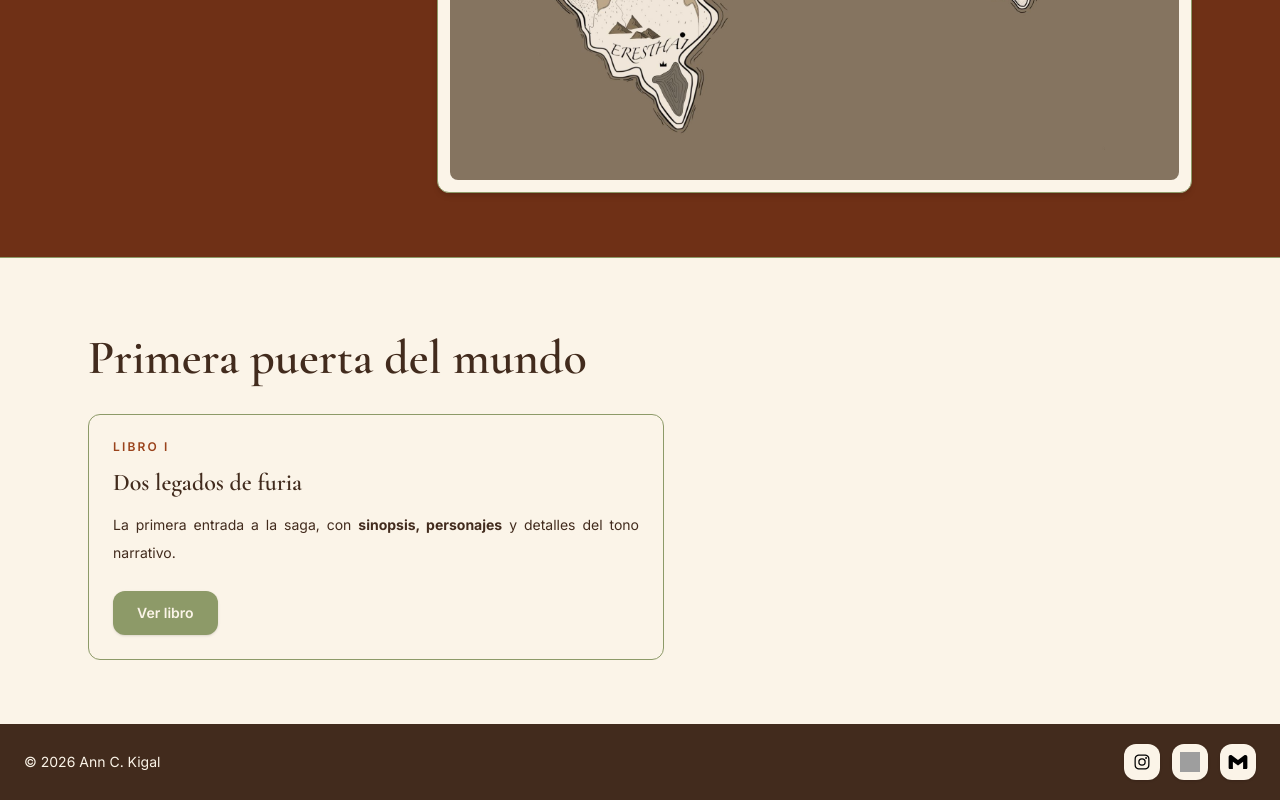
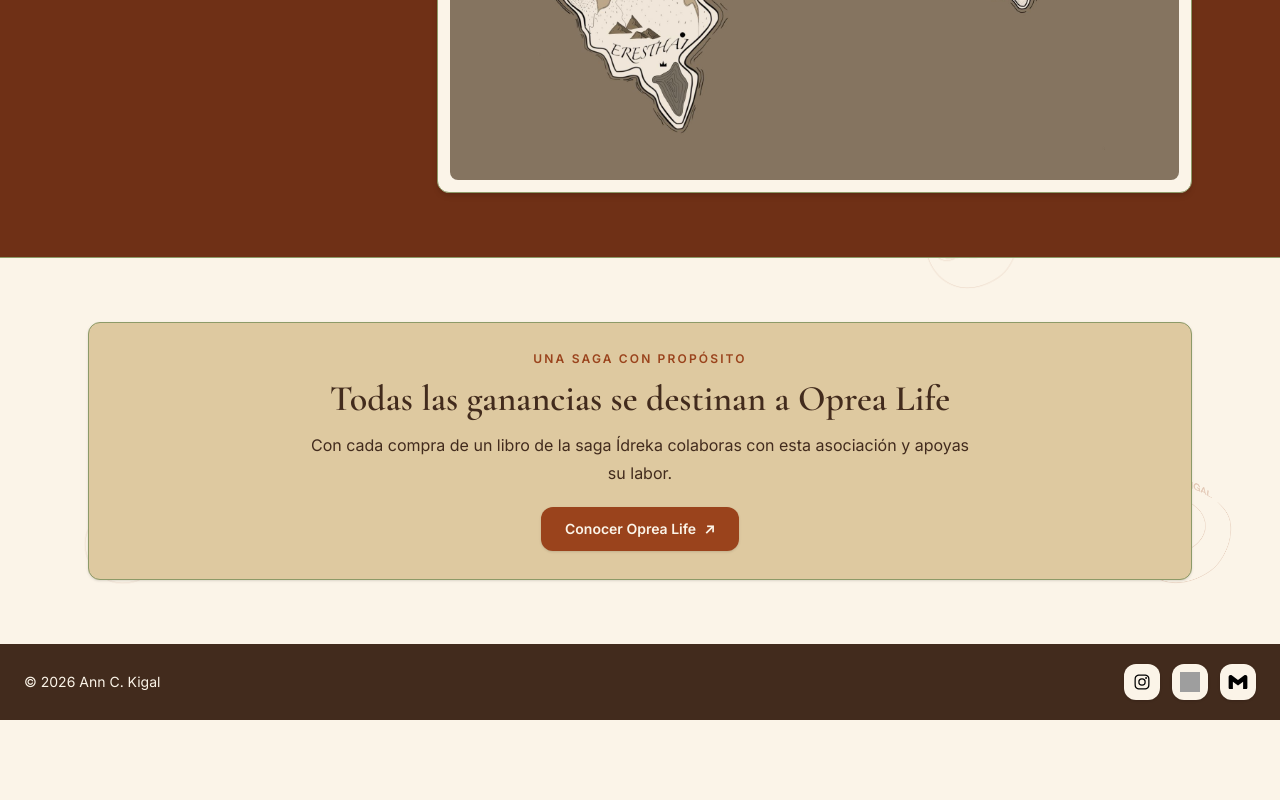
Before and after one commit to LauraLlamass/ann_kigal, a Next.js app: page /projects/idreka in a window 1280 px wide. Shown: the part 994-1794 px from the top of the page. After the commit the page ends 1714 px from the top, so only its background shows below. Built offline with nearby package versions, Linux system fonts and the light colour scheme; grey boxes are pictures that could not be loaded.

Commit message:
add flower background

```diff
--- a/app/globals.css
+++ b/app/globals.css
@@ -56,3 +56,60 @@ blockquote {
 .bg-accent {
   color: var(--paper);
 }
+
+:where(section.bg-paper, div.bg-paper.text-ink) {
+  position: relative;
+  isolation: isolate;
+  overflow: hidden;
+}
+
+:where(section.bg-paper, div.bg-paper.text-ink)::before,
+:where(section.bg-paper, div.bg-paper.text-ink)::after {
+  position: absolute;
+  inset: 0;
+  z-index: 0;
+  background-color: var(--copper);
+  content: "";
+  opacity: 0.24;
+  pointer-events: none;
+}
+
+:where(section.bg-paper, div.bg-paper.text-ink)::before {
+  -webkit-mask-image: url("/images/logo-ann-kigal.png"),
+    url("/images/logo-ann-kigal.png"), url("/images/logo-ann-kigal.png"),
+    url("/images/logo-ann-kigal.png");
+  -webkit-mask-position: 2% 5%, 97% 22%, 78% 76%, 7% 96%;
+  -webkit-mask-repeat: no-repeat;
+  -webkit-mask-size: 7rem, 5rem, 6rem, 5.5rem;
+  mask-image: url("/images/logo-ann-kigal.png"),
+    url("/images/logo-ann-kigal.png"), url("/images/logo-ann-kigal.png"),
+    url("/images/logo-ann-kigal.png");
+  mask-position: 2% 5%, 97% 22%, 78% 76%, 7% 96%;
+  mask-repeat: no-repeat;
+  mask-size: 7rem, 5rem, 6rem, 5.5rem;
+}
+
+:where(section.bg-paper, div.bg-paper.text-ink)::after {
+  -webkit-mask-image: url("/images/logo-ann-kigal.png"),
+    url("/images/logo-ann-kigal.png"), url("/images/logo-ann-kigal.png");
+  -webkit-mask-position: 27% 56%, 96% 96%, 53% 4%;
+  -webkit-mask-repeat: no-repeat;
+  -webkit-mask-size: 4.5rem, 6.5rem, 4rem;
+  mask-image: url("/images/logo-ann-kigal.png"),
+    url("/images/logo-ann-kigal.png"), url("/images/logo-ann-kigal.png");
+  mask-position: 27% 56%, 96% 96%, 53% 4%;
+  mask-repeat: no-repeat;
+  mask-size: 4.5rem, 6.5rem, 4rem;
+}
+
+:where(section.bg-paper, div.bg-paper.text-ink) > * {
+  position: relative;
+  z-index: 1;
+}
+
+@media (max-width: 640px) {
+  :where(section.bg-paper, div.bg-paper.text-ink)::before,
+  :where(section.bg-paper, div.bg-paper.text-ink)::after {
+    opacity: 0.18;
+  }
+}
--- /dev/null
+++ b/src/components/idreka/IdrekaCharityNotice.tsx
@@ -0,0 +1,29 @@
+export default function IdrekaCharityNotice() {
+  return (
+    <aside className="w-full" aria-label="Compromiso solidario">
+      <div className="rounded-xl border border-sage bg-parchment px-6 py-7 text-center shadow-sm sm:px-10">
+        <p className="text-xs font-semibold uppercase tracking-[0.18em] text-copper">
+          Una saga con propósito
+        </p>
+        <h2 className="mt-3 text-3xl font-semibold text-ink sm:text-4xl">
+          Todas las ganancias se destinan a Oprea Life
+        </h2>
+        <p className="mx-auto mt-3 max-w-2xl text-sm leading-7 text-ink sm:text-base">
+          Con cada compra de un libro de la saga Ídreka colaboras con esta
+          asociación y apoyas su labor.
+        </p>
+        <a
+          className="mt-5 inline-flex min-h-11 items-center justify-center rounded-xl bg-copper px-6 text-sm font-semibold text-paper no-underline shadow-sm transition duration-200 hover:-translate-y-0.5 hover:bg-clay hover:shadow-md active:translate-y-0"
+          href="https://www.oprealife.com/"
+          target="_blank"
+          rel="noopener noreferrer"
+        >
+          Conocer Oprea Life
+          <span className="ml-2" aria-hidden="true">
+            ↗
+          </span>
+        </a>
+      </div>
+    </aside>
+  );
+}
--- a/src/components/idreka/IdrekaDoors.tsx
+++ b/src/components/idreka/IdrekaDoors.tsx
@@ -1,35 +1,9 @@
-import ButtonLink from "@/components/ui/ButtonLink";
+import IdrekaCharityNotice from "@/components/idreka/IdrekaCharityNotice";
 
 export default function IdrekaDoors() {
   return (
     <section className="mx-auto max-w-6xl px-6 py-16">
-
-      <h2 className="mt-3 text-4xl font-semibold text-ink sm:text-5xl">
-        Primera puerta del mundo
-      </h2>
-
-      <div className="mt-8 max-w-xl">
-        <article className="rounded-xl border border-line bg-paper p-6 text-ink">
-          <p className="text-xs font-semibold uppercase tracking-[0.18em] text-copper">
-            Libro I
-          </p>
-          <h3 className="mt-3 text-2xl font-semibold text-ink">
-            Dos legados de furia
-          </h3>
-          <p className="mt-3 text-justify text-sm leading-7 text-muted">
-            La primera entrada a la saga, con <strong>sinopsis, personajes</strong>{" "}
-            y detalles del tono narrativo.
-          </p>
-          <ButtonLink
-            className="mt-6 w-fit px-5"
-            href="/projects/idreka/dos-legados-de-furia"
-            variant="sage"
-          >
-            Ver libro
-          </ButtonLink>
-        </article>
-
-      </div>
+      <IdrekaCharityNotice />
     </section>
   );
 }
```
